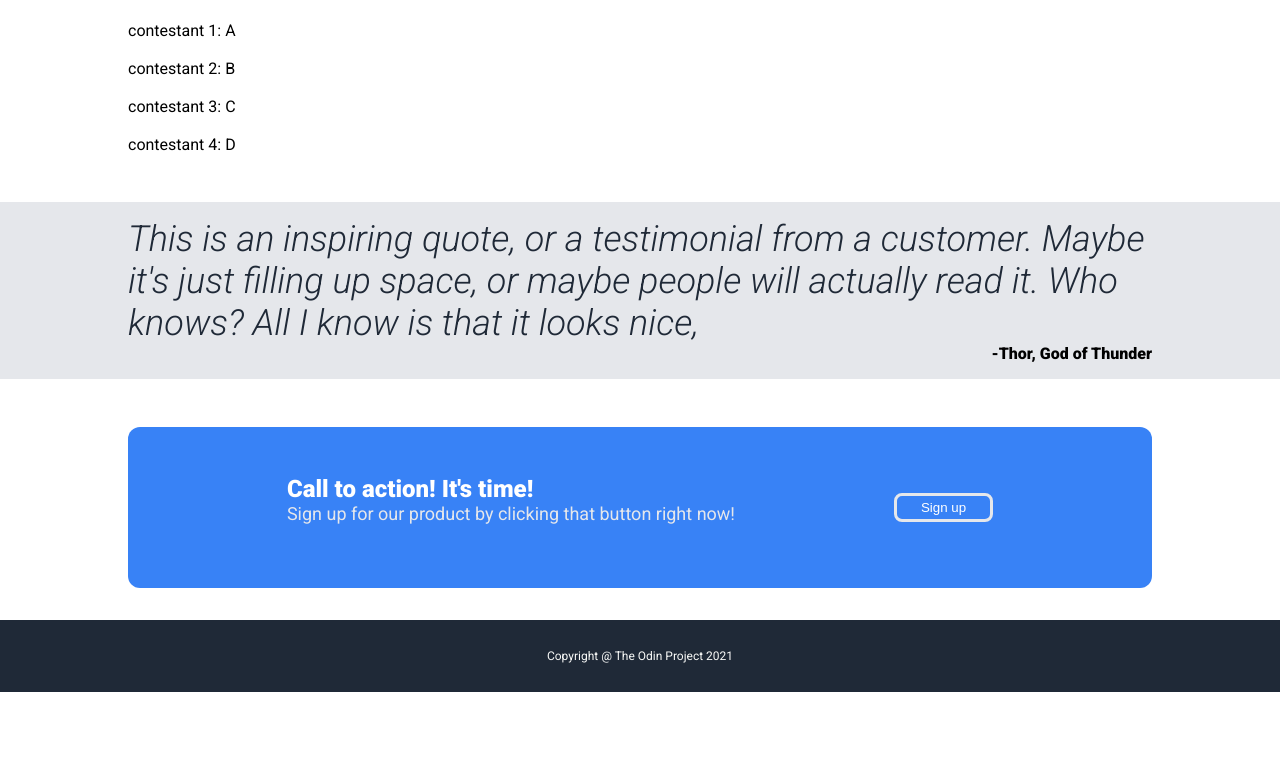
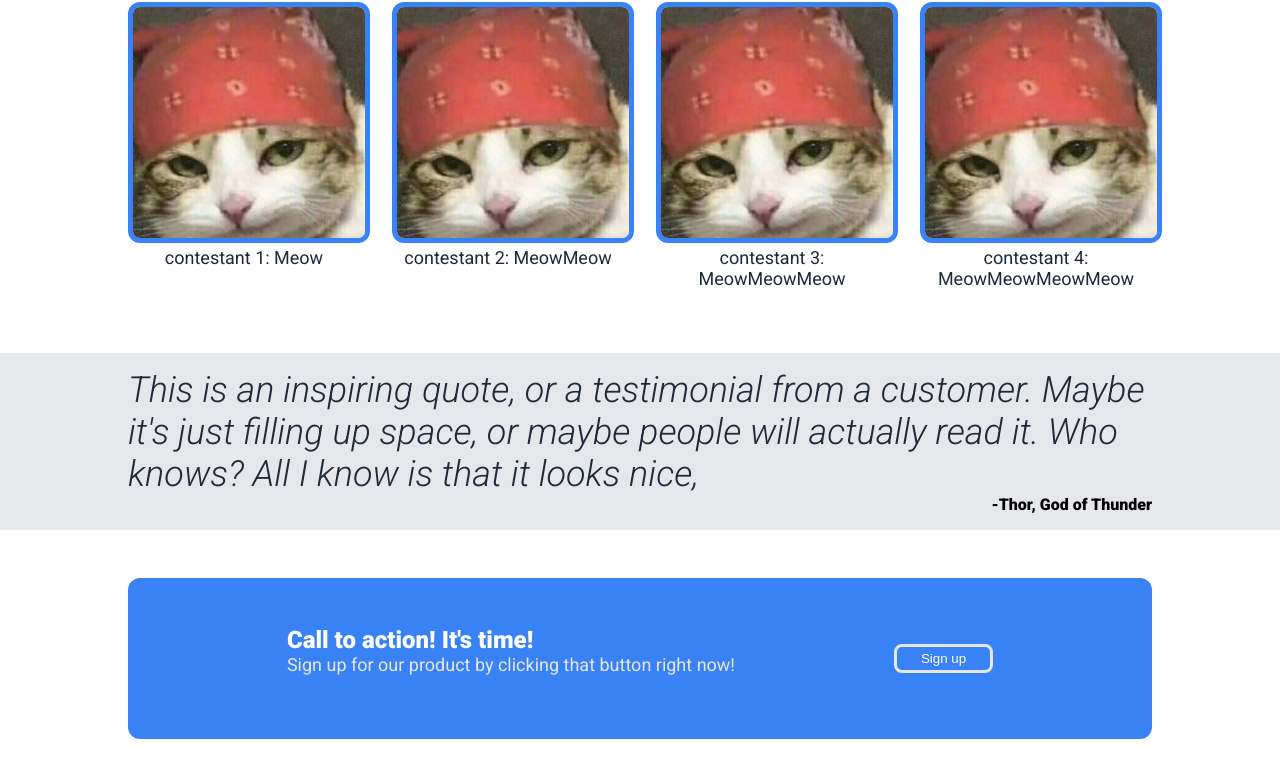
Before and after one commit to Ender2014/landing_page, a plain HTML site: page index.html in a window 1280 px wide. Shown: the part 427-1195 px from the top of the page. Before the commit the page ends 1119 px from the top, so only its background shows below. Drawn offline with Linux system fonts and the light colour scheme.

Commit message:
Fully completed  section2 css.

```diff
--- a/index.html
+++ b/index.html
@@ -37,20 +37,20 @@
             <div class="inn_header">Some random information</div>
             <div class="cards">
                 <div class="card">
-                    <img img src="" class ="card_img"></img>
-                    <div class="text">contestant 1: A</div>
+                    <img img src="images/fLiSs8W.jpg" class ="card_img"></img>
+                    <div class="link_text">contestant 1: Meow</div>
                 </div>
                 <div class="card">
-                    <img src="" class ="card_img"></img>
-                    <div class="text">contestant 2: B</div>
+                    <img src="images/fLiSs8W.jpg" class ="card_img"></img>
+                    <div class="link_text">contestant 2: MeowMeow</div>
                 </div>
                 <div class="card">
-                    <img src="" class ="card_img"></img>
-                    <div class="text">contestant 3: C</div>
+                    <img src="images/fLiSs8W.jpg" class ="card_img"></img>
+                    <div class="link_text">contestant 3: MeowMeowMeow</div>
                 </div>
                 <div class="card">
-                    <img src="" class ="card_img"></img>
-                    <div class="text">contestant 4: D</div>
+                    <img src="images/fLiSs8W.jpg" class ="card_img"></img>
+                    <div class="link_text">contestant 4: MeowMeowMeowMeow</div>
                 </div>
             </div>
 
--- a/styles.css
+++ b/styles.css
@@ -8,6 +8,7 @@ body {
   }
 
 .header{
+    flex: 1;
     background: #1F2937;
     color: #F9FAF8;
     flex-direction: column;
@@ -16,12 +17,10 @@ body {
 }
 
 .top_header, .bottom_header{
-    flex:1;
     display: flex;
     justify-content: space-between;
     margin-bottom: 32px;
     gap: 32px;
-
 }
 
 .logo_left,.links_right{
@@ -68,12 +67,38 @@ body {
 
 .info_section, .popup_section{
     flex:1;
+    box-sizing: border-box;
     background: white;
     padding: 16px 10%;
 }
 
+.info_section .inn_header{
+    text-align: center;
+}
+
+.cards{
+    display: flex;
+    gap: 32px;
+    justify-content: center;
+}
+
+.card .link_text{
+    color: #1F2937;
+    text-align: center;
+}
+
+.card_img{
+    flex: 1;
+    max-width: 100%;
+    height: auto;
+    object-fit: cover;
+    border:5px solid #3882F6;
+    border-radius: 12px;
+}
+
 .quote_section{
     flex:1;
+    box-sizing: border-box;
     background: #E5E7EB;
     padding: 16px 10%;
     display:flex;
@@ -110,7 +135,6 @@ body {
     display: flex;
     align-items: center;
     justify-content:space-evenly;
-
 }
 
 .popup .sign-up-button{
```
